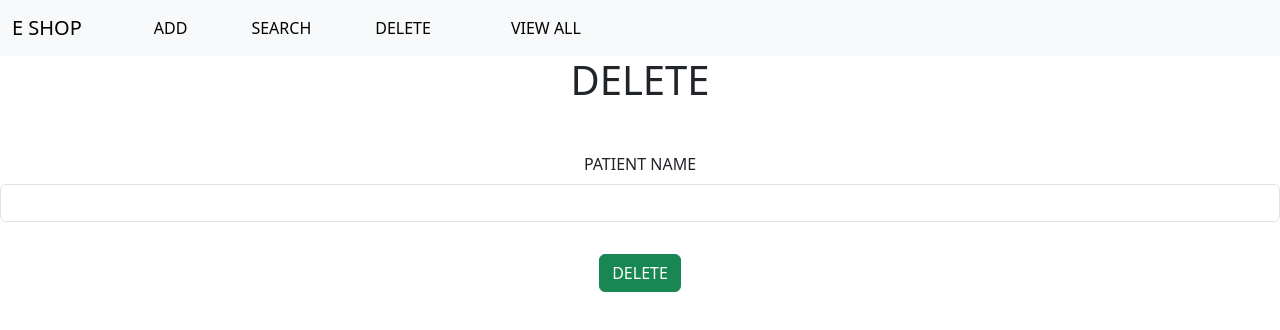
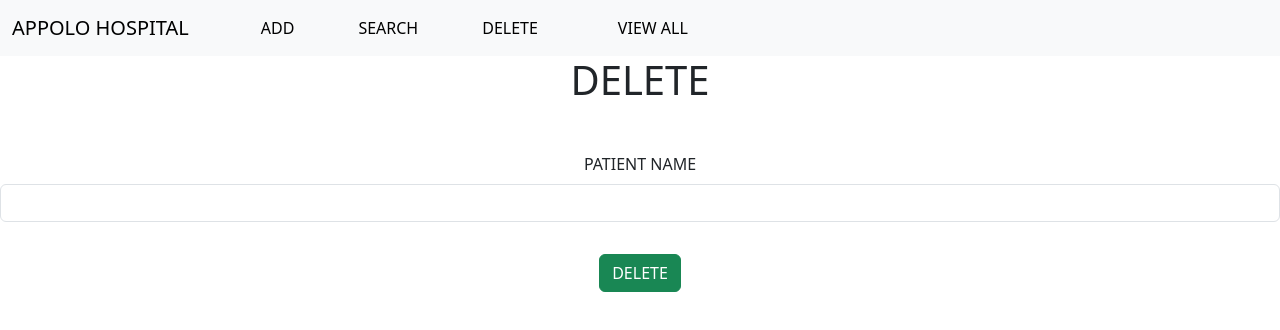
Before and after one commit to riz2001/Patient-App, a plain HTML site: page delete.html in a window 1280 px wide. Drawn offline with nearby package versions, Linux system fonts and the light colour scheme.

Commit message:
completed

```diff
--- a/delete.html
+++ b/delete.html
@@ -10,7 +10,7 @@
 <body>
     <nav class="navbar navbar-expand-lg bg-body-tertiary">
         <div class="container-fluid">
-          <a class="navbar-brand" href="#">E SHOP</a>
+          <a class="navbar-brand" href="#">APPOLO HOSPITAL</a>
           <button class="navbar-toggler" type="button" data-bs-toggle="collapse" data-bs-target="#navbarSupportedContent" aria-controls="navbarSupportedContent" aria-expanded="false" aria-label="Toggle navigation">
             <span class="navbar-toggler-icon"></span>
           </button>
```
Also changed, not shown: index.html (+1 -1 lines), search.html (+1 -1 lines), viewall.html (+1 -1 lines).
